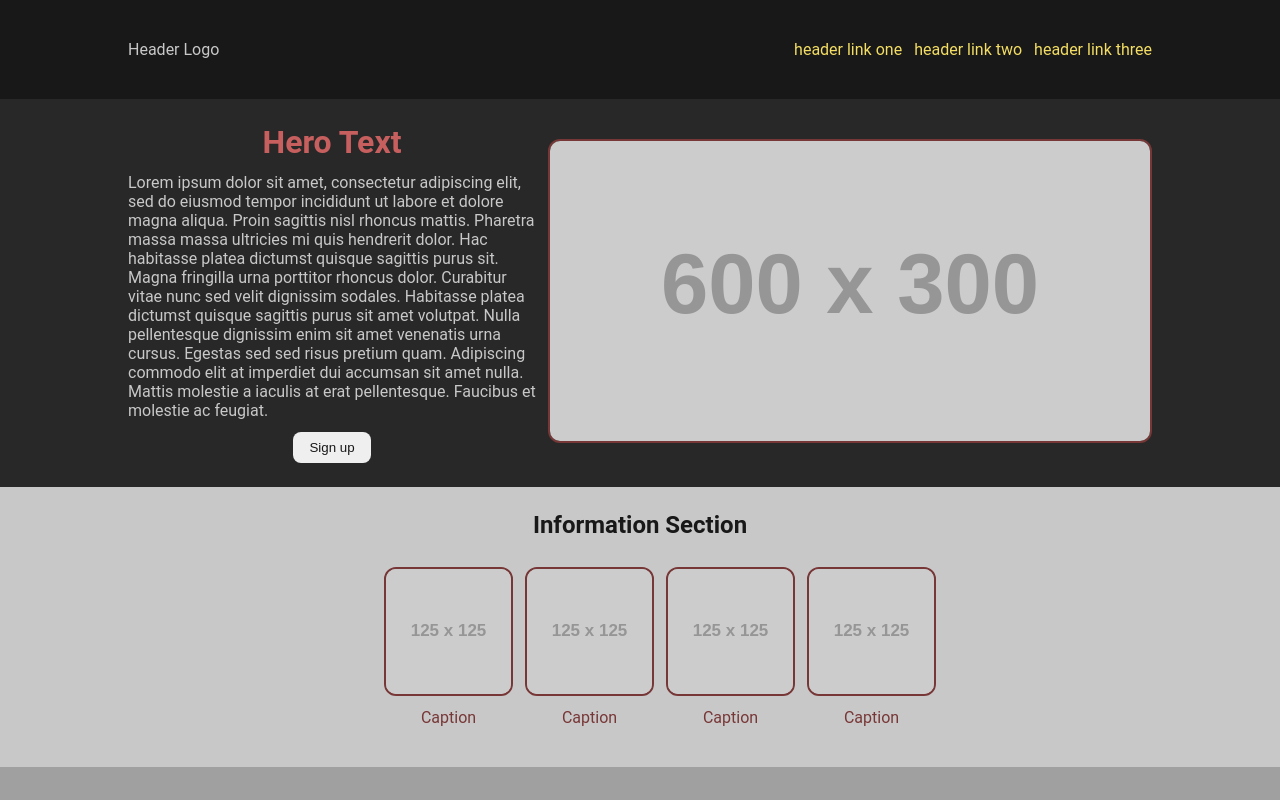
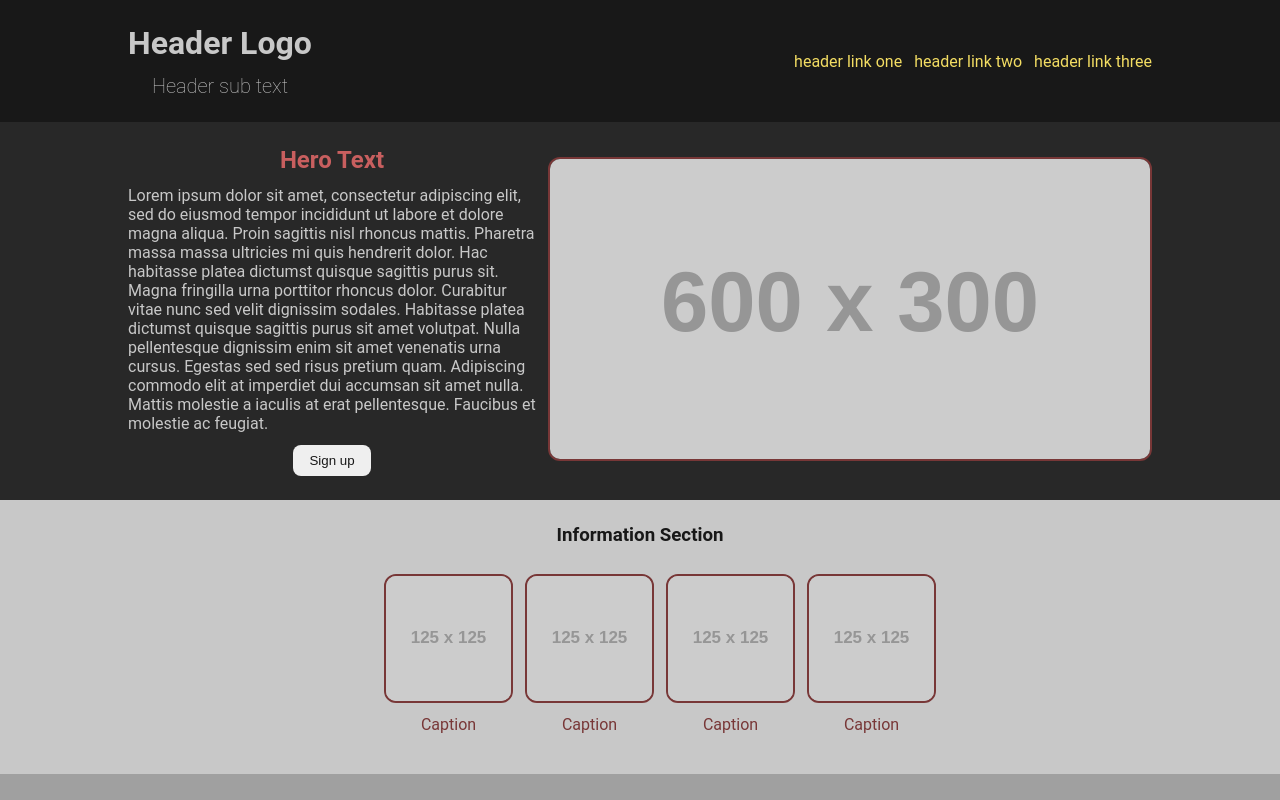
Before and after one commit to dczemina/odin-landing-page, a plain HTML site: page index.html in a window 1280 px wide. Shown: the top 800 px of the page. Drawn offline with Linux system fonts and the light colour scheme; placeholder pictures from the web are drawn by us.

Commit message:
Add logo styling

```diff
--- a/index.html
+++ b/index.html
@@ -10,7 +10,12 @@
     <head>
         <nav class="section-padding bg-dark light">
             <div class="flex-row flex-end">
-                <div class="flex-margin">Header Logo</div>
+                <div class="flex-margin">
+                    <div class="flex-column flex-between">
+                        <h1 class="logo">Header Logo</h1>
+                        <h4 class="logo-sub">Header sub text</h4>
+                    </div>
+                </div>
                 <ul class="flex-row flex-between">
                     <li><a href="" class="gold">header link one</a></li>
                     <li><a href="" class="gold">header link two</a></li>
@@ -20,7 +25,7 @@
         </nav>
         <div class="flex-row flex-between section-padding bg-less-dark light">
             <div class="flex-column flex-between">
-                <h1 class="light-red">Hero Text</h1>
+                <h2 class="light-red">Hero Text</h2>
                 <p>Lorem ipsum dolor sit amet, consectetur adipiscing elit, sed do eiusmod tempor incididunt ut labore et dolore magna aliqua. Proin sagittis nisl rhoncus mattis. Pharetra massa massa ultricies mi quis hendrerit dolor. Hac habitasse platea dictumst quisque sagittis purus sit. Magna fringilla urna porttitor rhoncus dolor. Curabitur vitae nunc sed velit dignissim sodales. Habitasse platea dictumst quisque sagittis purus sit amet volutpat. Nulla pellentesque dignissim enim sit amet venenatis urna cursus. Egestas sed sed risus pretium quam. Adipiscing commodo elit at imperdiet dui accumsan sit amet nulla. Mattis molestie a iaculis at erat pellentesque. Faucibus et molestie ac feugiat.</p>
                 <button class="dark">Sign up</button>
             </div>
@@ -32,7 +37,7 @@
     <main>
         <section>
             <div class="flex-column flex-around section-padding bg-light dark">
-                <h2>Information Section</h2>
+                <h3>Information Section</h3>
                 <div>
                     <ul class="flex-row flex-between dark-red">
                         <li>
--- a/styles.css
+++ b/styles.css
@@ -18,6 +18,21 @@ a {
 
 a:visited {
     text-decoration: none;
+}
+
+/* Header */
+.logo, .logo-sub {
+    padding: 0;
+    margin: 0;
+}
+
+.logo {
+    font-size: 2rem;
+}
+
+.logo-sub {
+    font-size: 1.25rem;
+    font-weight: lighter;
 }
 
 /* Flex and Flex Directions */
```
